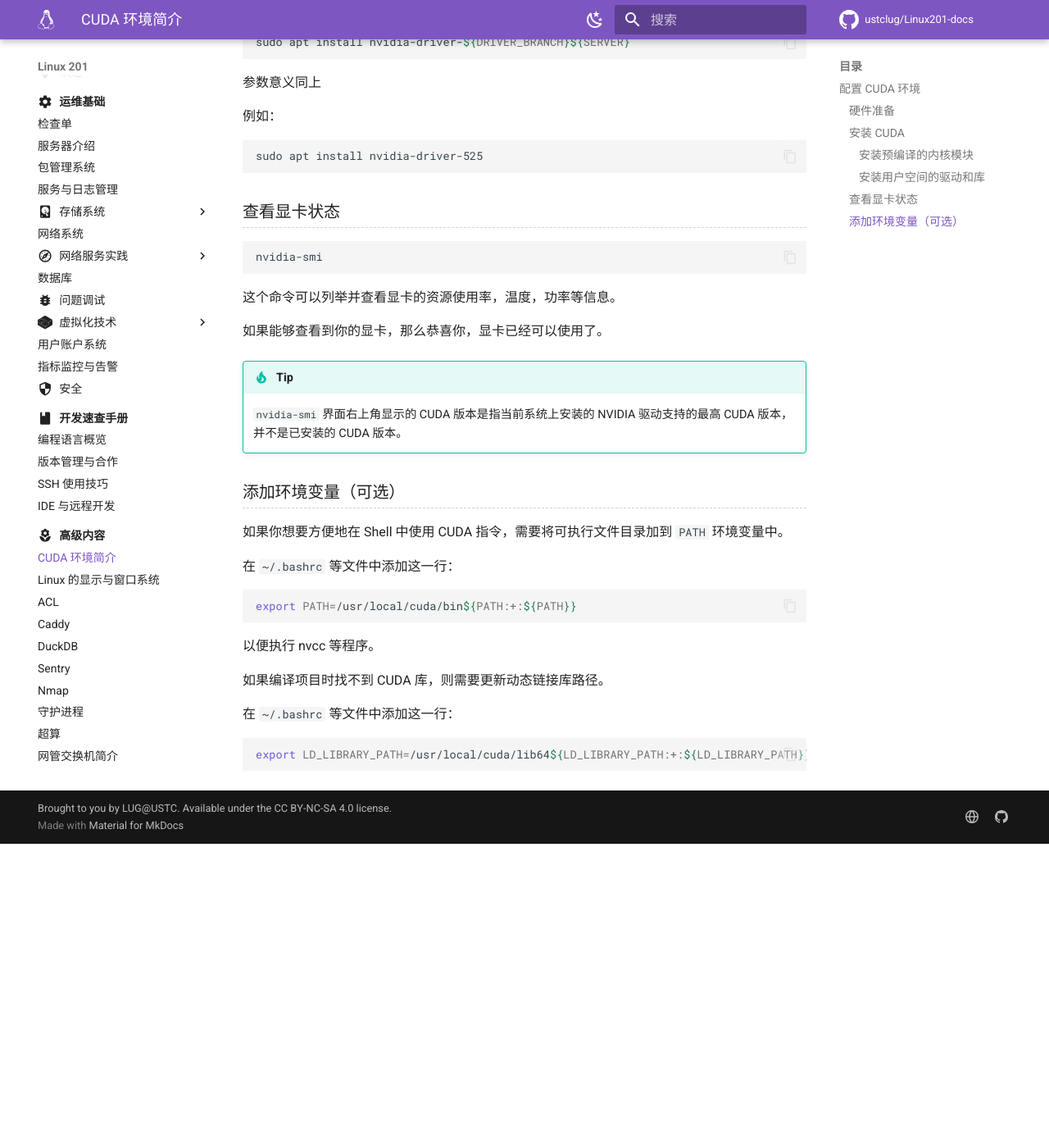
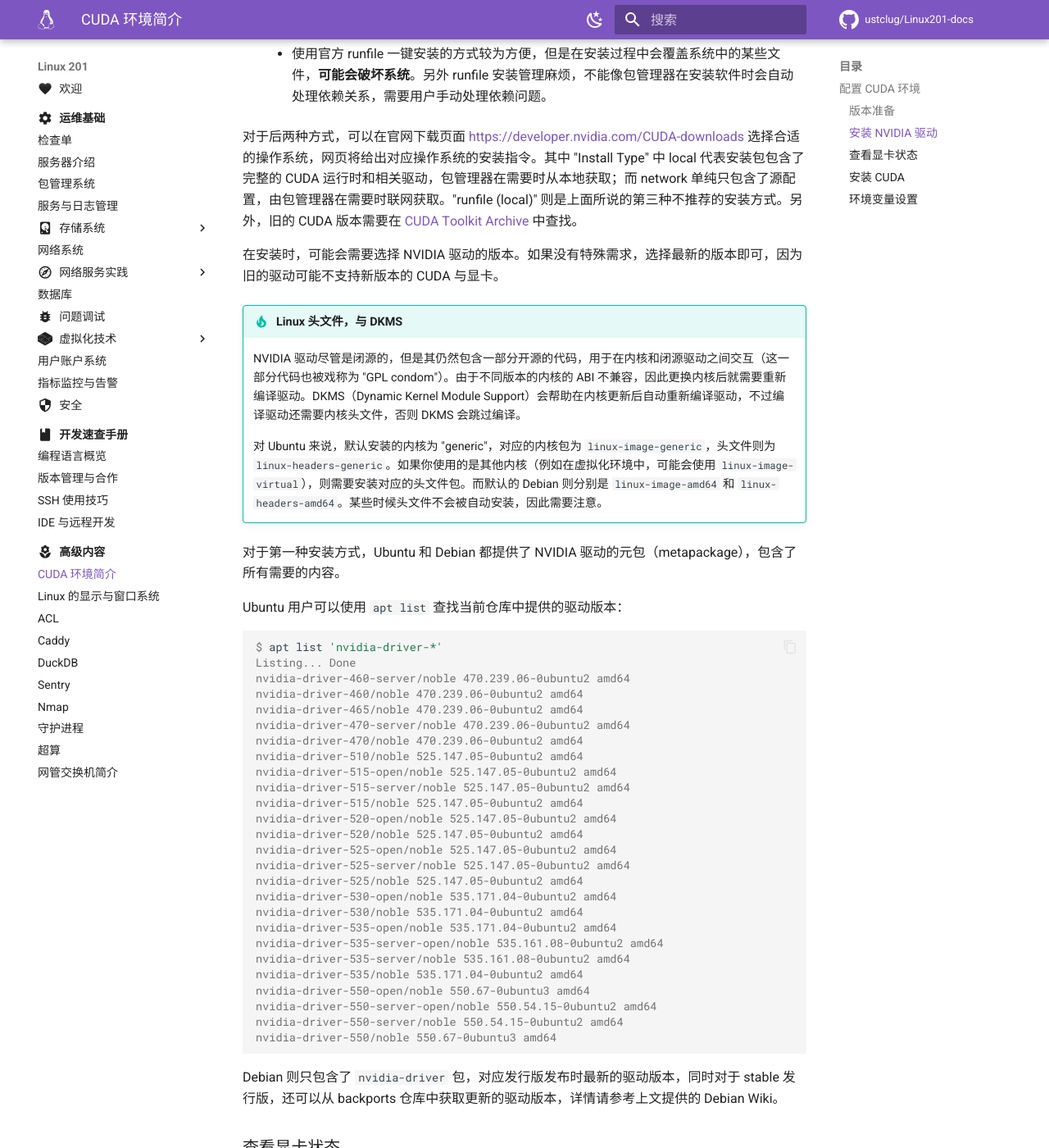
Before and after one commit to ustclug/Linux201-docs, an MkDocs documentation site: the page built from docs/advanced/cuda.md, in a window 1280 px wide and 1400 px high, scrolled down 1766 px. Shown: the whole window at 82% size. Built offline with MkDocs 1.6.1 and Material for MkDocs 9.7.7, drawn with Linux system fonts in a browser that asks for light colours; comment, search, counter and statistics services are not loaded; before the commit the page ends 2795 px from its top, so only the background shows below that; some of the changed text lies outside the part shown.

Commit message:
advanced/cuda: revise

````diff
--- a/docs/advanced/cuda.md
+++ b/docs/advanced/cuda.md
@@ -6,71 +6,99 @@
 
 包含的组件包括：
 
-- CUDA 驱动和运行时：这是连接你的软件和 GPU 硬件的基础层，它允许你的程序在 GPU 上执行。
+- CUDA 驱动和运行时：CUDA 驱动与内核层驱动共同工作，与 GPU 交互；运行时提供了更高级别的 API，使开发者能够更方便地使用 GPU。
 
-- CUDA 编译器（nvcc）：这是一个将 CUDA 代码转换成 GPU 可以理解的形式的编译器。
+- CUDA 编译器（nvcc）：将 CUDA 代码转换成可以在 NVIDIA GPU 上运行的二进制代码的编译器。
 
-- CUDA 库：这些库包括一系列预制的、高效的函数，比如线性代数运算（cuBLAS）、傅里叶变换（cuFFT）等。
+- CUDA 库：优化过的数学与科学计算库，比如线性代数运算（cuBLAS）、傅里叶变换（cuFFT）等。
 
 - CUDA 工具：比如性能分析器（NVIDIA Nsight 和 Visual Profiler）和调试工具，它们帮助开发者优化和调试 CUDA 应用程序。
 
 ## 配置 CUDA 环境
 
-### 硬件准备
+### 版本准备
 
 在开始之前，你需要确认显卡是否支持所需的 CUDA 版本。在这里可以查看支持的列表：<https://developer.nvidia.com/CUDA-gpus>。
 
-表中的 `Compute Capability` 代表计算能力，同时也表明了 GPU 支持的 CUDA 特性和指令集版本。
+表中的 `Compute Capability` 代表计算能力，同时也表明了 GPU 支持的 CUDA 特性和指令集版本。架构越新的显卡，对应的计算能力数字越高。使用的 CUDA 版本需要能够支持对应的计算能力，可以查看此表：<https://docs.nvidia.com/datacenter/tesla/drivers/index.html#cuda-arch-matrix>。同时，CUDA 也对系统编译器版本有要求，可以查看此表：<https://docs.nvidia.com/cuda/cuda-installation-guide-linux/index.html#system-requirements>。
 
-### 安装 CUDA
+### 安装 NVIDIA 驱动
 
-虽然在不同的操作系统下，CUDA 有多种不同的安装方式，但总的来说，在 Linux 下，CUDA 的安装方式大致分为：
+当我们说到「安装 CUDA」的时候，实际上指的是**两件事情**：
 
-1. 使用操作系统本身的仓库和包管理系统进行安装（推荐）
+1. 安装 NVIDIA 的**内核态**驱动以及部分用户态组件（驱动），使得操作系统能够正确识别显卡并与之通信。
+2. 安装 CUDA 运行时和开发工具（**用户态**），使得我们能够在程序中使用 CUDA API。
 
-     - 部分 Linux 发行版不支持使用这种方式安装 CUDA
+!!! note "NVIDIA 内核驱动"
 
-2. 从官网下载安装包，并用包管理系统进行安装
+     默认情况下，Linux 内核自带开源的 Nouveau 驱动。Nouveau 驱动大部分时候能够点亮屏幕，进行基础的图形渲染，对于没有计算和重度渲染需求（例如大型游戏）的用户来讲是可以尝试的选择[^nouveau-performance]。但是很遗憾，Nouveau 不支持运行包括 CUDA 在内的计算任务[^nouveau-matrix]。
 
-3. 使用官方 runfile 一键安装（不推荐）
+     很长一段时间内，特别是对桌面用户来说，NVIDIA 的驱动安装一直是一个头疼（甚至让人想[骂人](https://www.youtube.com/watch?v=UeU1WUb1q10)）的问题。尽管 NVIDIA 提供了闭源驱动，但是恰当地安装与配置也不是很容易的事情。不过近年来，NVIDIA 推出的新显卡上添加了 GSP 芯片，能够承载 NVIDIA 不愿意公开的功能实现，因此 NVIDIA 也提供了自己的[「开源驱动」](https://github.com/NVIDIA/open-gpu-kernel-modules)。尽管这个驱动实现有可能永远都不会出现在 Linux 内核的主线代码里，但是可以期望其至少能够减少不少麻烦，并且为 NVIDIA GPU 运行在诸如 RISC-V 等新架构的机器上提供支持。当然，NVIDIA 的用户态驱动仍然是不开源的。
+
+     [^nouveau-performance]: 根据 2024 年 1 月[该视频](https://www.youtube.com/watch?v=E-1vukqRKf4)的数据，对于视频中的 benchmark，基于 Nouveau + NVK + Zink 的性能评分达到了 NVIDIA 官方驱动的 66% 左右。
+
+     [^nouveau-matrix]: <https://nouveau.freedesktop.org/FeatureMatrix.html> 中 "Compute" 一行均为 WIP（Work In Progress）状态，即尚未支持。
+
+总的来说，在 Linux 下，NVIDIA 驱动与 CUDA 的安装方式大致分为：
+
+1. 使用操作系统本身的仓库和包管理系统进行安装（推荐），例如：
+
+     - [Debian Wiki](https://wiki.debian.org/NvidiaGraphicsDrivers)
+     - [Ubuntu Server Guide](https://ubuntu.com/server/docs/nvidia-drivers-installation)
+     - [Arch Wiki](https://wiki.archlinux.org/title/NVIDIA)
+
+     对于部分不被 NVIDIA 官方支持的发行版（例如 Arch Linux），使用发行版自行打包的版本是唯一推荐的方法。
+
+2. 使用 [NVIDIA 提供的软件源](https://developer.nvidia.com/CUDA-downloads)，并用包管理系统进行安装。
+
+3. 使用官方 runfile 一键安装（不推荐使用此方法安装驱动）
 
      - 使用官方 runfile 一键安装的方式较为方便，但是在安装过程中会覆盖系统中的某些文件，**可能会破坏系统**。另外 runfile 安装管理麻烦，不能像包管理器在安装软件时会自动处理依赖关系，需要用户手动处理依赖问题。
 
-对于后两种方式，可以在官网下载页面 <https://developer.nvidia.com/CUDA-downloads> 选择合适的操作系统，网页将给出对应操作系统的安装指令。其中 "Install Type" 中 local 代表安装包包含了完整的 CUDA 运行时和驱动，包管理器在需要时从本地获取；而 network 单纯只包含了源配置，由包管理器在需要时联网获取。"runfile (local)" 则是上面所说的第三种不推荐的安装方式。
+对于后两种方式，可以在官网下载页面 <https://developer.nvidia.com/CUDA-downloads> 选择合适的操作系统，网页将给出对应操作系统的安装指令。其中 "Install Type" 中 local 代表安装包包含了完整的 CUDA 运行时和相关驱动，包管理器在需要时从本地获取；而 network 单纯只包含了源配置，由包管理器在需要时联网获取。"runfile (local)" 则是上面所说的第三种不推荐的安装方式。另外，旧的 CUDA 版本需要在 [CUDA Toolkit Archive](https://developer.nvidia.com/cuda-toolkit-archive) 中查找。
 
-对于第一种安装方式，这里以常用的 Ubuntu 为例：
+在安装时，可能会需要选择 NVIDIA 驱动的版本。如果没有特殊需求，选择最新的版本即可，因为旧的驱动可能不支持新版本的 CUDA 与显卡。
 
-#### 安装预编译的内核模块
+!!! tip "Linux 头文件，与 DKMS"
 
-```shell
-sudo apt install linux-modules-nvidia-${DRIVER_BRANCH}${SERVER}-${LINUX_FLAVOUR}
+     NVIDIA 驱动尽管是闭源的，但是其仍然包含一部分开源的代码，用于在内核和闭源驱动之间交互（这一部分代码也被戏称为 "GPL condom"）。由于不同版本的内核的 ABI 不兼容，因此更换内核后就需要重新编译驱动。DKMS（Dynamic Kernel Module Support）会帮助在内核更新后自动重新编译驱动，不过编译驱动还需要内核头文件，否则 DKMS 会跳过编译。
+
+     对 Ubuntu 来说，默认安装的内核为 "generic"，对应的内核包为 `linux-image-generic`，头文件则为 `linux-headers-generic`。如果你使用的是其他内核（例如在虚拟化环境中，可能会使用 `linux-image-virtual`），则需要安装对应的头文件包。而默认的 Debian 则分别是 `linux-image-amd64` 和 `linux-headers-amd64`。某些时候头文件不会被自动安装，因此需要注意。
+
+对于第一种安装方式，Ubuntu 和 Debian 都提供了 NVIDIA 驱动的元包（metapackage），包含了所有需要的内容。
+
+Ubuntu 用户可以使用 `apt list` 查找当前仓库中提供的驱动版本：
+
+```console
+$ apt list 'nvidia-driver-*'
+Listing... Done
+nvidia-driver-460-server/noble 470.239.06-0ubuntu2 amd64
+nvidia-driver-460/noble 470.239.06-0ubuntu2 amd64
+nvidia-driver-465/noble 470.239.06-0ubuntu2 amd64
+nvidia-driver-470-server/noble 470.239.06-0ubuntu2 amd64
+nvidia-driver-470/noble 470.239.06-0ubuntu2 amd64
+nvidia-driver-510/noble 525.147.05-0ubuntu2 amd64
+nvidia-driver-515-open/noble 525.147.05-0ubuntu2 amd64
+nvidia-driver-515-server/noble 525.147.05-0ubuntu2 amd64
+nvidia-driver-515/noble 525.147.05-0ubuntu2 amd64
+nvidia-driver-520-open/noble 525.147.05-0ubuntu2 amd64
+nvidia-driver-520/noble 525.147.05-0ubuntu2 amd64
+nvidia-driver-525-open/noble 525.147.05-0ubuntu2 amd64
+nvidia-driver-525-server/noble 525.147.05-0ubuntu2 amd64
+nvidia-driver-525/noble 525.147.05-0ubuntu2 amd64
+nvidia-driver-530-open/noble 535.171.04-0ubuntu2 amd64
+nvidia-driver-530/noble 535.171.04-0ubuntu2 amd64
+nvidia-driver-535-open/noble 535.171.04-0ubuntu2 amd64
+nvidia-driver-535-server-open/noble 535.161.08-0ubuntu2 amd64
+nvidia-driver-535-server/noble 535.161.08-0ubuntu2 amd64
+nvidia-driver-535/noble 535.171.04-0ubuntu2 amd64
+nvidia-driver-550-open/noble 550.67-0ubuntu3 amd64
+nvidia-driver-550-server-open/noble 550.54.15-0ubuntu2 amd64
+nvidia-driver-550-server/noble 550.54.15-0ubuntu2 amd64
+nvidia-driver-550/noble 550.67-0ubuntu3 amd64
 ```
 
-`${DRIVER_BRANCH}` 是 Nvidia 驱动的版本号，例如 `525`、`535` 等
-
-`${SERVER}` 可以是 `-server` 或为空，代表是否选择为服务器优化的版本。
-
-`${LINUX_FLAVOUR}` 可以是 `generic`，`lowlatency` 等，需要根据目前已经安装的内核选择。
-
-例如：
-
-```shell
-sudo apt install linux-modules-nvidia-525-generic
-```
-
-#### 安装用户空间的驱动和库
-
-```shell
-sudo apt install nvidia-driver-${DRIVER_BRANCH}${SERVER}
-```
-
-参数意义同上
-
-例如：
-
-```shell
-sudo apt install nvidia-driver-525
-```
+Debian 则只包含了 `nvidia-driver` 包，对应发行版发布时最新的驱动版本，同时对于 stable 发行版，还可以从 backports 仓库中获取更新的驱动版本，详情请参考上文提供的 Debian Wiki。
 
 ### 查看显卡状态
 
@@ -84,23 +112,23 @@
 
 !!! tip
 
-    `nvidia-smi` 界面右上角显示的 CUDA 版本是指当前系统上安装的 NVIDIA 驱动支持的最高 CUDA 版本，并不是已安装的 CUDA 版本。
+    `nvidia-smi` 界面右上角显示的 CUDA 版本是指当前系统上安装的 NVIDIA 驱动支持的最高 CUDA 版本，并不是已安装的 CUDA 版本——比显示版本低的 CUDA 也是能够正常使用的。
 
-### 添加环境变量（可选）
+### 安装 CUDA
 
-如果你想要方便地在 Shell 中使用 CUDA 指令，需要将可执行文件目录加到 `PATH` 环境变量中。
+可以从包管理器安装 CUDA。如果使用第一种方式，那么在 Ubuntu 与 Debian 中则对应 `nvidia-cuda-dev nvidia-cuda-toolkit nvidia-visual-profiler` 这几个包，不过发行版一般不会提供多个版本的 CUDA。当前使用的 NVIDIA 源中也可能没有需要的版本（可以检查名字以 `cuda` 开头的包），此时一种解决方式是安装旧版本 CUDA 对应的软件源包后，使用软件包管理器安装；或者使用 runfile，并在运行时添加选项只安装 toolkit。
 
-在 `~/.bashrc` 等文件中添加这一行：
+<!-- 问题：Anaconda 是如何解决 CUDA 依赖的？ -->
+
+### 环境变量设置
+
+如果你想要方便地在 Shell 中使用 CUDA 指令，需要将可执行文件目录加到 `PATH` 环境变量中，以便执行 nvcc 等程序。假设 CUDA 安装在 `/usr/local/cuda` 目录下：
 
 ```shell
 export PATH=/usr/local/cuda/bin${PATH:+:${PATH}}
 ```
 
-以便执行 nvcc 等程序。
-
-如果编译项目时找不到 CUDA 库，则需要更新动态链接库路径。
-
-在 `~/.bashrc` 等文件中添加这一行：
+如果编译项目时找不到 CUDA 库，则需要更新动态链接库路径，对应需要设置 `LD_LIBRARY_PATH` 环境变量：
 
 ```shell
 export LD_LIBRARY_PATH=/usr/local/cuda/lib64${LD_LIBRARY_PATH:+:${LD_LIBRARY_PATH}}
````
